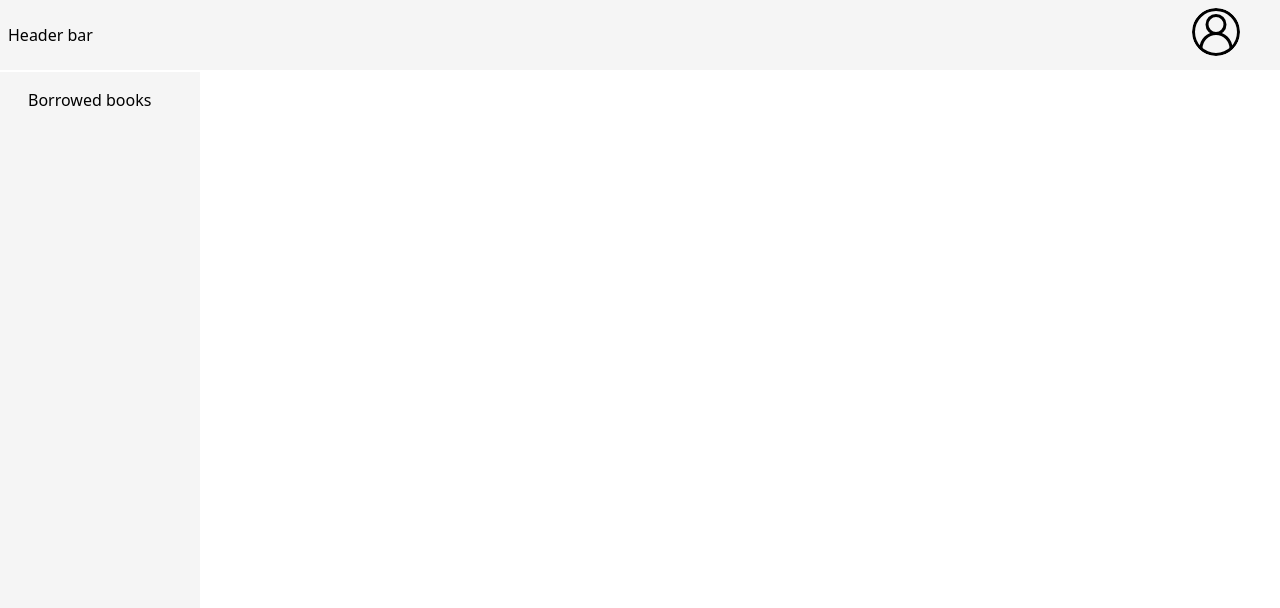
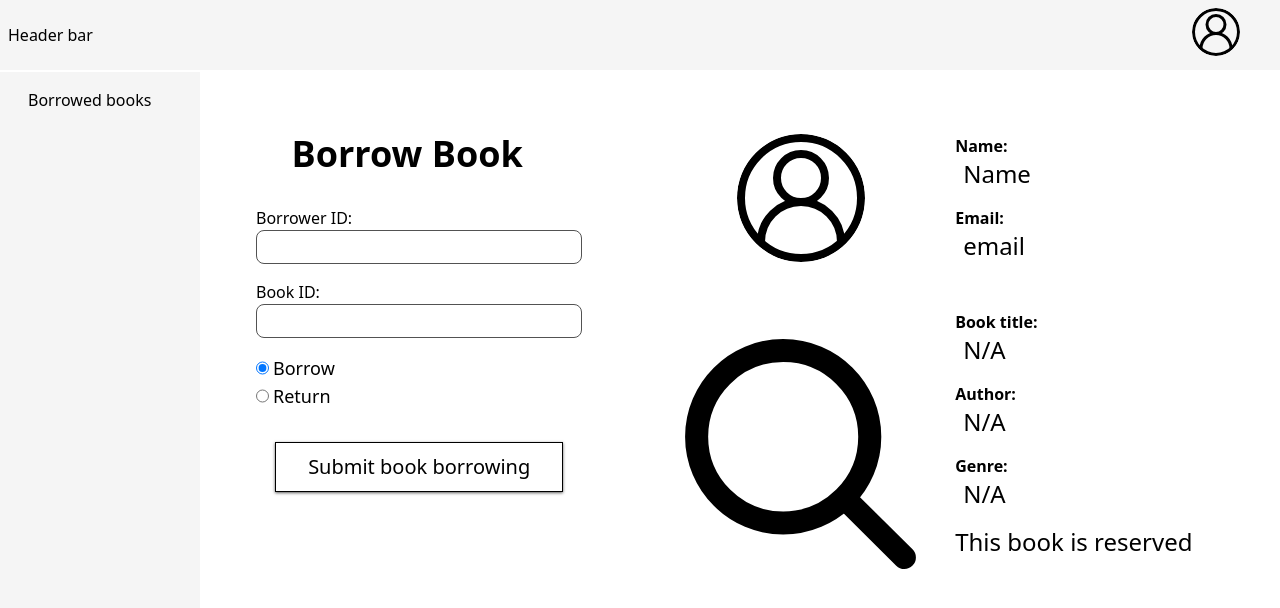
Before and after one commit to reSkriptII/library-manager, a React app in the folder frontend/: page /dashboard/borrow-return in a window 1280 px wide. Shown: the top 608 px of the page. Built offline with nearby package versions, Linux system fonts and the light colour scheme; no server answers; the HTML template or start-up script is replaced by a standard one.

Commit message:
add borrow and return logic on page dashbord. fix api request in client

```diff
--- a/frontend/src/App.tsx
+++ b/frontend/src/App.tsx
@@ -6,7 +6,7 @@ import { LoginPage } from "./route/LoginPage/LoginPage.jsx";
 import { BookPage } from "./route/BookPage/BookPage.js";
 import { Dashboard } from "./route/Dashboard/DashBoard.js";
 import { BorrowedBook } from "./route/Dashboard/subroute/BorrowedBook.js";
-import { Borrow } from "./route/Dashboard/subroute/Borrow.js";
+import { BorrowReturnBook } from "./route/Dashboard/subroute/BorrowReturnBook.js";
 
 export default function App() {
   return (
@@ -17,7 +17,7 @@ export default function App() {
         <Route path="/book/:id" element={<BookPage />} />
         <Route path="/dashboard/*" element={<Dashboard />}>
           <Route path="borrowed-books" element={<BorrowedBook />} />
-          <Route path="borrow" element={<Borrow />} />
+          <Route path="borrow-return" element={<BorrowReturnBook />} />
         </Route>
       </Routes>
     </UseProvider>
--- a/frontend/src/hook/UseProvider.tsx
+++ b/frontend/src/hook/UseProvider.tsx
@@ -1,4 +1,4 @@
-import axios from "axios";
+import axios, { AxiosError } from "axios";
 import { createContext, useState, useEffect } from "react";
 import type { ReactNode } from "react";
 import type { userContextType, user } from "type";
@@ -10,10 +10,22 @@ export function UseProvider({ children }: { children: ReactNode }) {
 
   useEffect(() => {
     let isMount = true;
+    async function getUser() {
+      try {
+        const result = await axios.get(window.api + "/me", {
+          withCredentials: true,
+        });
 
-    axios.get(window.api + "/me", { withCredentials: true }).then((res) => {
-      if (isMount) setUser(res.data.data);
-    });
+        if (isMount) setUser(result.data.data);
+      } catch (err) {
+        if (err instanceof AxiosError) {
+          if ((err.status = 401)) {
+            if (isMount) setUser(null);
+          }
+        }
+      }
+    }
+    getUser();
 
     return () => {
       isMount = false;
--- a/frontend/src/route/Dashboard/DashBoardNav.tsx
+++ b/frontend/src/route/Dashboard/DashBoardNav.tsx
@@ -17,8 +17,7 @@ export function DashBoardNav() {
               <details>
                 <summary>Librarian</summary>
                 <ul>
-                  <LinkLi to="/dashboard/borrow">Borrow Book</LinkLi>
-                  <LinkLi to="/dashboard/return">Return Book</LinkLi>
+                  <LinkLi to="/dashboard/borrow-return">Borrow & Return</LinkLi>
                   <LinkLi to="/dashboard/register-user">Register User</LinkLi>
                 </ul>
               </details>
--- /dev/null
+++ b/frontend/src/route/Dashboard/subroute/BorrowReturnBook.tsx
@@ -0,0 +1,184 @@
+import { useState, useEffect } from "react";
+import axios from "axios";
+import { FormInput } from "#component/FormInput.jsx";
+import type { bookData } from "./type";
+
+export function BorrowReturnBook() {
+  const [borrowOrReturn, setBorrowOrReturn] = useState<"borrow" | "return">(
+    "borrow",
+  );
+  const [userId, setUserId] = useState<number | null>(null);
+  const [bookId, setBookId] = useState<number | null>(null);
+
+  return (
+    <div className="flex justify-between gap-20 pr-12">
+      <div className="w-2/5 pl-8">
+        <h2 className="mt-16 mb-8 text-center text-4xl font-bold">
+          {borrowOrReturn === "borrow" ? "Borrow " : "Return"} Book
+        </h2>
+        <form className="pl-6">
+          <FormInput
+            label="Borrower ID:"
+            type="number"
+            onChange={(e) => {
+              setUserId(Number(e.target.value));
+            }}
+            value={userId ?? ""}
+          />
+          <FormInput
+            label="Book ID:"
+            type="number"
+            onChange={(e) => {
+              setBookId(Number(e.target.value));
+            }}
+            value={bookId ?? ""}
+          />
+          <label className="flex justify-start gap-1 text-lg">
+            <input
+              type="radio"
+              name="borrow-return"
+              value="borrow"
+              checked={borrowOrReturn === "borrow"}
+              onChange={() => setBorrowOrReturn("borrow")}
+            />
+            Borrow
+          </label>
+          <label className="flex justify-start gap-1 text-lg">
+            <input
+              type="radio"
+              name="borrow-return"
+              value="return"
+              checked={borrowOrReturn === "return"}
+              onChange={() => setBorrowOrReturn("return")}
+            />
+            Return
+          </label>
+          <SubmitButton
+            borrowOrReturn={borrowOrReturn}
+            bookId={bookId}
+            userId={userId}
+          />
+        </form>
+      </div>
+      <div className="mt-8 w-3/5">
+        <div className="my-8 flex gap-4">
+          <div className="w-1/2">
+            <img
+              className="mx-auto block size-32 rounded-full"
+              src="/profile.svg"
+            />
+          </div>
+          <div className="w-1/2">
+            <p className="font-bold">Name:</p>
+            <p className="mb-4 ml-2 text-2xl">Name</p>
+            <p className="font-bold">Email:</p>
+            <p className="mb-4 ml-2 text-2xl">email</p>
+          </div>
+        </div>
+        <BookOverView bookId={Number(bookId)} />
+      </div>
+    </div>
+  );
+}
+
+type SubmitButtonProps = {
+  borrowOrReturn: "borrow" | "return";
+  bookId: number | null;
+  userId: number | null;
+};
+
+function SubmitButton({ borrowOrReturn, bookId, userId }: SubmitButtonProps) {
+  function handleClick(e: any) {
+    e.preventDefault();
+    async function submit() {
+      try {
+        if (borrowOrReturn === "borrow") {
+          await axios.post(
+            window.api + "/lib/borrow",
+            { bookId, userId },
+            { withCredentials: true },
+          );
+        } else if (borrowOrReturn === "return") {
+          await axios.post(
+            window.api + "/lib/borrow",
+            { bookId, userId },
+            { withCredentials: true },
+          );
+        }
+      } catch (err) {
+        //TOOD: notificate error
+        console.log(err);
+      }
+    }
+    submit();
+  }
+  return (
+    <button
+      className="mx-auto mt-8 block w-72 border border-black py-2.5 text-xl shadow shadow-neutral-500 active:shadow-none"
+      onClick={handleClick}
+    >
+      Submit book {borrowOrReturn}ing
+    </button>
+  );
+}
+
+function UserOverView({ userId }: { userId: number | null }) {}
+
+function BookOverView({ bookId }: { bookId: number | null }) {
+  const [bookData, setBookData] = useState<bookData | null>(null);
+  useEffect(() => {
+    let isMount = true;
+    const getBook = async () => {
+      if (bookId != null) {
+        try {
+          const bookResult = await axios.get(window.api + "/book/" + bookId);
+          if (isMount) {
+            setBookData(bookResult.data.data);
+          }
+        } catch (err) {
+          if (err instanceof axios.AxiosError && err.status == 404) {
+            if (isMount) {
+              setBookData(null);
+            }
+          }
+        }
+      }
+    };
+
+    getBook();
+    return () => {
+      isMount = false;
+    };
+  }, [bookId]);
+
+  const imgSrc =
+    bookData == null
+      ? "/search.svg"
+      : window.api + `/book/${bookData?.id}/cover`;
+
+  return (
+    <div className="my-8 flex gap-4">
+      <div className="flex h-72 w-1/2 items-center justify-center">
+        <img className="m-auto max-h-full max-w-full" src={imgSrc} />
+      </div>
+      <div className="w-1/2">
+        <p className="font-bold">Book title:</p>
+        <p className="mb-4 ml-2 text-2xl">{bookData?.title ?? "N/A"}</p>
+        <p className="font-bold">Author:</p>
+        <p className="mb-4 ml-2 text-2xl">
+          {bookData?.authors?.join(", ") ?? "N/A"}
+        </p>
+        <p className="font-bold">Genre:</p>
+        <p className="mb-4 ml-2 text-2xl">
+          {bookData?.genres?.join(", ") ?? "N/A"}
+        </p>
+        {!bookData?.available && (
+          <p className="mb-4 text-2xl">
+            This book is
+            {bookData?.reserveQueue !== 0 ? " reserved" : " unavailable"}
+          </p>
+        )}
+      </div>
+    </div>
+  );
+}
--- a/frontend/src/route/HomePage/BookList.tsx
+++ b/frontend/src/route/HomePage/BookList.tsx
@@ -3,7 +3,6 @@ import { Dot } from "#component/etc/Dot.tsx";
 import type { booksData } from "./type";
 
 export function BookList({ books }: { books: booksData }) {
-  console.log(books);
   return (
     <div className="grid grid-cols-4">
       {books.map((book) => {
--- a/frontend/src/route/HomePage/HomePage.tsx
+++ b/frontend/src/route/HomePage/HomePage.tsx
@@ -36,13 +36,13 @@ export function HomePage() {
         field: searchField,
         availableOnly: availableOnly || null,
       };
-      console.log(params);
+
       const booksResult = await axios.get(window.api + "/books", {
         params,
       });
 
       setBooks(booksResult.data);
-    }, 500),
+    }, 200),
     [data, searchField, availableOnly],
   );
 
--- a/frontend/src/route/LoginPage/LoginPage.tsx
+++ b/frontend/src/route/LoginPage/LoginPage.tsx
@@ -17,7 +17,8 @@ export function LoginPage() {
   async function handleLogin(e: any) {
     e.preventDefault();
 
-    const result = await axios.post(
+    try {
+      await axios.post(
         window.api + "/login",
         {
           email: emailInput,
@@ -28,17 +29,21 @@ export function LoginPage() {
         },
       );
 
-    //TODO: login result notification
-
-    if ((result.data.status = "success")) {
       const userResult = await axios.get(window.api + "/me", {
         withCredentials: true,
       });
       setUser(userResult.data.data);
+      console.log(userResult);
 
-      window.location.href = "/";
-    } else {
+      //TODO: notificate login success
+      //window.location.href = "/";
+    } catch (err) {
+      if (err instanceof axios.AxiosError) {
+        if (err.status === 401) {
+          //TODO: notificate login error
           //window.location.href = "./";
+        }
+      }
     }
   }
   return (
```
Also changed, not shown: frontend/src/route/Dashboard/subroute/Borrow.tsx (deleted, +0 -64 lines), frontend/src/route/Dashboard/subroute/type.d.ts (added, +9 -0 lines). Lines whose indentation alone changed are shown as unchanged.
